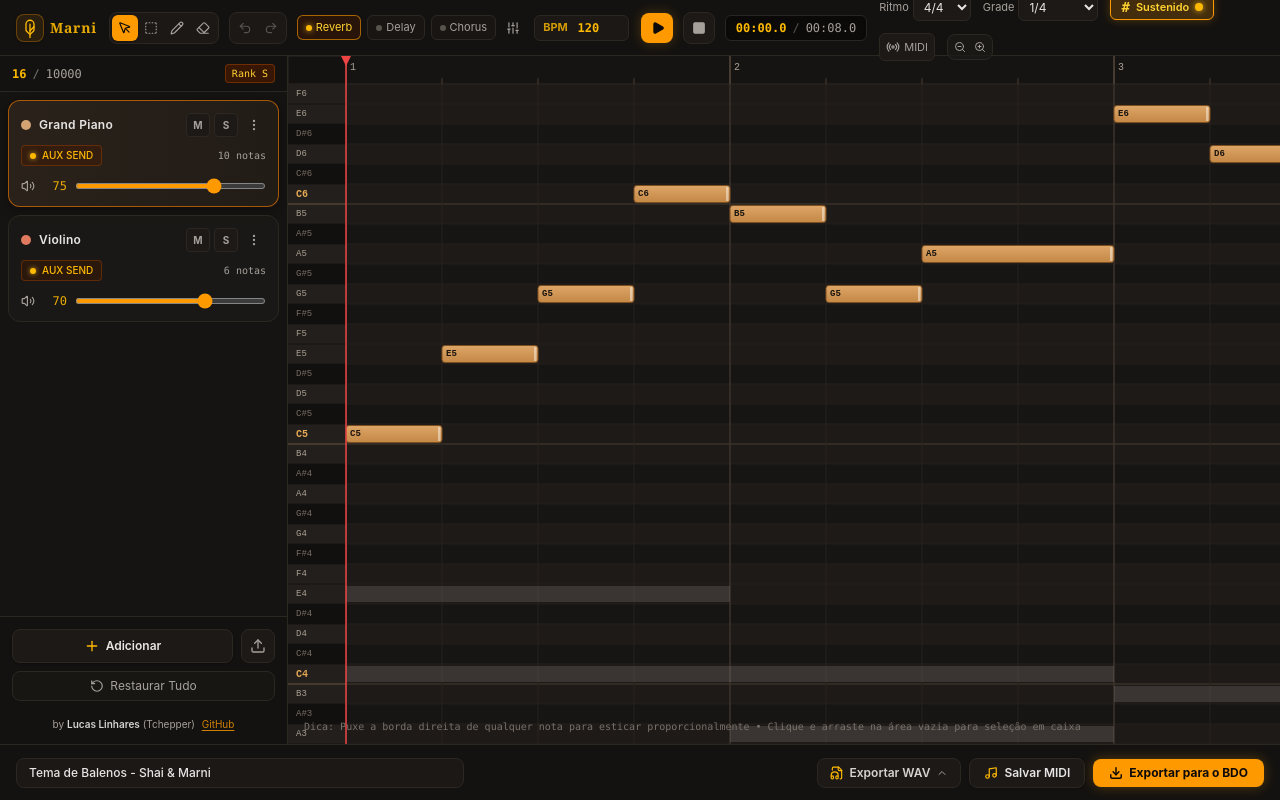
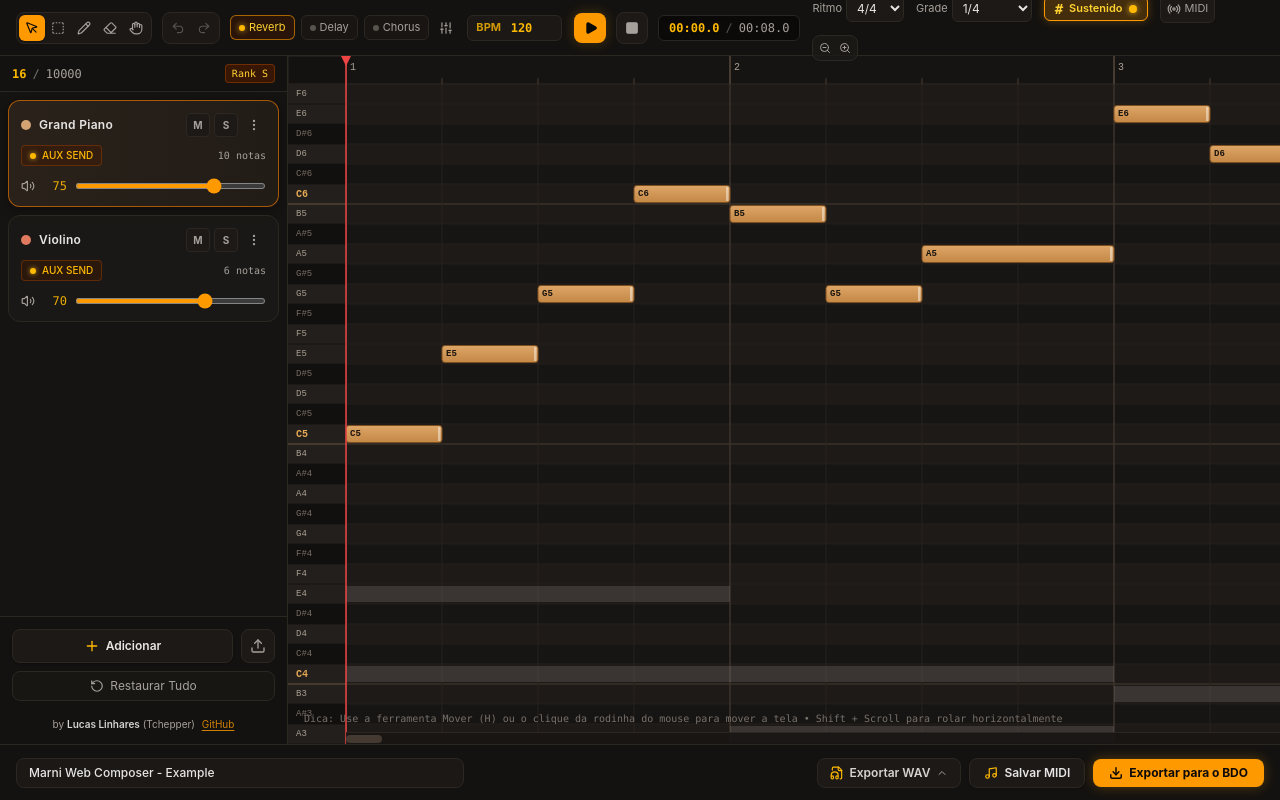
Before and after one commit to llinhares/marni-web-composer, a React (Vite) app: page / in a window 1280 px wide. Built offline with nearby package versions, Linux system fonts and the light colour scheme.

Commit message:
feat: add pan tool, middle-click canvas dragging, horizontal scrollbar, and playhead auto-scroll

```diff
--- a/src/App.tsx
+++ b/src/App.tsx
@@ -91,7 +91,7 @@ export default function App() {
   // Core DAW State
   const [tracks, setTracks] = useState<Track[]>(INITIAL_TRACKS);
   const [activeTrackId, setActiveTrackId] = useState<string>('track-piano');
-  const [title, setTitle] = useState<string>('Tema de Balenos - Shai & Marni');
+  const [title, setTitle] = useState<string>('Marni Web Composer - Example');
   const [bpm, setBpm] = useState<number>(120);
   const [timeSignature, setTimeSignature] = useState<TimeSignature>('4/4');
   const [gridSnap, setGridSnap] = useState<GridSnap>('1/4');
@@ -428,7 +428,7 @@ export default function App() {
     setTracks(resetTracks);
     setActiveTrackId('track-piano');
     setCurrentPlayheadTick(0);
-    setTitle('Tema de Balenos - Shai & Marni');
+    setTitle('Marni Web Composer - Example');
     setIsResetConfirmOpen(false);
     pushHistory(resetTracks, 'track-piano');
   };
@@ -494,6 +494,8 @@ export default function App() {
         setToolMode('pencil');
       } else if (e.key === 'e' || e.key === 'E') {
         setToolMode('eraser');
+      } else if (e.key === 'h' || e.key === 'H') {
+        setToolMode('pan');
       }
     };
 
@@ -695,6 +697,7 @@ export default function App() {
           timeSignature={timeSignature}
           accidentals={accidentals}
           currentPlayheadTick={currentPlayheadTick}
+          isPlaying={isPlaying}
           onSeek={handleSeek}
           zoomLevel={zoomLevel}
           scaleType={scaleType}
--- a/src/components/Header.tsx
+++ b/src/components/Header.tsx
@@ -15,6 +15,7 @@ import {
   ZoomOut,
   Undo2,
   Redo2,
+  Hand,
 } from 'lucide-react';
 import type { ToolMode, GridSnap, TimeSignature, EffectorSettings } from '../types/music.ts';
 import { formatTimecode, ticksToSeconds } from '../utils/musicMath.ts';
@@ -104,8 +105,7 @@ export const Header: React.FC<HeaderProps> = ({
         {onToggleSidebar && (
           <button
             onClick={onToggleSidebar}
-            className={`md:hidden p-1.5 rounded-lg border transition-colors ${
-              isSidebarOpen
+            className={`md:hidden p-1.5 rounded-lg border transition-colors ${isSidebarOpen
               ? 'bg-amber-500/20 border-amber-500/60 text-amber-300'
               : 'bg-stone-900 border-[#2d2722] text-stone-400'
               }`}
@@ -116,22 +116,11 @@ export const Header: React.FC<HeaderProps> = ({
           </button>
         )}
 
-        {/* Brand Feather Logo */}
-        <div className="flex items-center gap-1.5 font-serif font-bold text-amber-400 tracking-wide mr-0.5 group">
-          <div className="w-7 h-7 rounded-lg bg-amber-500/10 border border-amber-500/30 flex items-center justify-center text-amber-400 shadow-sm shrink-0">
-            <Feather className="w-4 h-4 transform -rotate-45" />
-          </div>
-          <span className="hidden xl:inline text-sm font-semibold tracking-wider text-amber-400/90 font-serif">
-            Marni
-          </span>
-        </div>
-
         {/* Edit Tools */}
         <div className="flex items-center rounded-lg bg-stone-900/90 p-0.5 border border-[#2d2722]">
           <button
             onClick={() => onSetToolMode('pointer')}
-            className={`p-1.5 rounded-md transition-colors ${
-              toolMode === 'pointer'
+            className={`p-1.5 rounded-md transition-colors ${toolMode === 'pointer'
               ? 'bg-amber-500 text-stone-950 font-bold shadow'
               : 'text-stone-400 hover:text-stone-200'
               }`}
@@ -142,8 +131,7 @@ export const Header: React.FC<HeaderProps> = ({
           </button>
           <button
             onClick={() => onSetToolMode('select')}
-            className={`p-1.5 rounded-md transition-colors ${
-              toolMode === 'select'
+            className={`p-1.5 rounded-md transition-colors ${toolMode === 'select'
               ? 'bg-amber-500 text-stone-950 font-bold shadow'
               : 'text-stone-400 hover:text-stone-200'
               }`}
@@ -154,8 +142,7 @@ export const Header: React.FC<HeaderProps> = ({
           </button>
           <button
             onClick={() => onSetToolMode('pencil')}
-            className={`p-1.5 rounded-md transition-colors ${
-              toolMode === 'pencil'
+            className={`p-1.5 rounded-md transition-colors ${toolMode === 'pencil'
               ? 'bg-amber-500 text-stone-950 font-bold shadow'
               : 'text-stone-400 hover:text-stone-200'
               }`}
@@ -166,8 +153,7 @@ export const Header: React.FC<HeaderProps> = ({
           </button>
           <button
             onClick={() => onSetToolMode('eraser')}
-            className={`p-1.5 rounded-md transition-colors ${
-              toolMode === 'eraser'
+            className={`p-1.5 rounded-md transition-colors ${toolMode === 'eraser'
               ? 'bg-amber-500 text-stone-950 font-bold shadow'
               : 'text-stone-400 hover:text-stone-200'
               }`}
@@ -176,6 +162,17 @@ export const Header: React.FC<HeaderProps> = ({
           >
             <Eraser className="w-3.5 h-3.5" />
           </button>
+          <button
+            onClick={() => onSetToolMode('pan')}
+            className={`p-1.5 rounded-md transition-colors ${toolMode === 'pan'
+              ? 'bg-amber-500 text-stone-950 font-bold shadow'
+              : 'text-stone-400 hover:text-stone-200'
+              }`}
+            title="Mover Grade / Panorâmica (H)"
+            aria-label="Ferramenta Mover / Panorâmica"
+          >
+            <Hand className="w-3.5 h-3.5" />
+          </button>
         </div>
 
         {/* Undo / Redo History Buttons */}
@@ -183,8 +180,7 @@ export const Header: React.FC<HeaderProps> = ({
           <button
             onClick={onUndo}
             disabled={!canUndo}
-            className={`p-1.5 rounded-md transition-colors ${
-              canUndo
+            className={`p-1.5 rounded-md transition-colors ${canUndo
               ? 'text-stone-300 hover:text-amber-400 hover:bg-stone-800'
               : 'text-stone-600 cursor-not-allowed'
               }`}
@@ -196,8 +192,7 @@ export const Header: React.FC<HeaderProps> = ({
           <button
             onClick={onRedo}
             disabled={!canRedo}
-            className={`p-1.5 rounded-md transition-colors ${
-              canRedo
+            className={`p-1.5 rounded-md transition-colors ${canRedo
               ? 'text-stone-300 hover:text-amber-400 hover:bg-stone-800'
               : 'text-stone-600 cursor-not-allowed'
               }`}
@@ -212,16 +207,14 @@ export const Header: React.FC<HeaderProps> = ({
         <div className="hidden lg:flex items-center gap-1.5">
           <button
             onClick={onToggleReverb}
-            className={`flex items-center gap-1 px-2 py-1 rounded-md border text-[11px] transition-colors ${
-              effectorSettings.reverb.enabled
+            className={`flex items-center gap-1 px-2 py-1 rounded-md border text-[11px] transition-colors ${effectorSettings.reverb.enabled
               ? 'bg-amber-950/40 border-amber-500/60 text-amber-300'
               : 'bg-stone-900/50 border-[#2d2722] text-stone-400 hover:text-stone-300'
               }`}
             title="Alternar Reverb"
           >
             <span
-              className={`w-1.5 h-1.5 rounded-full ${
-                effectorSettings.reverb.enabled ? 'bg-amber-400 shadow-[0_0_6px_rgba(251,191,36,0.9)]' : 'bg-stone-600'
+              className={`w-1.5 h-1.5 rounded-full ${effectorSettings.reverb.enabled ? 'bg-amber-400 shadow-[0_0_6px_rgba(251,191,36,0.9)]' : 'bg-stone-600'
                 }`}
             />
             Reverb
@@ -229,16 +222,14 @@ export const Header: React.FC<HeaderProps> = ({
 
           <button
             onClick={onToggleDelay}
-            className={`flex items-center gap-1 px-2 py-1 rounded-md border text-[11px] transition-colors ${
-              effectorSettings.delay.enabled
+            className={`flex items-center gap-1 px-2 py-1 rounded-md border text-[11px] transition-colors ${effectorSettings.delay.enabled
               ? 'bg-amber-950/40 border-amber-500/60 text-amber-300'
               : 'bg-stone-900/50 border-[#2d2722] text-stone-400 hover:text-stone-300'
               }`}
             title="Alternar Delay"
           >
             <span
-              className={`w-1.5 h-1.5 rounded-full ${
-                effectorSettings.delay.enabled ? 'bg-amber-400 shadow-[0_0_6px_rgba(251,191,36,0.9)]' : 'bg-stone-600'
+              className={`w-1.5 h-1.5 rounded-full ${effectorSettings.delay.enabled ? 'bg-amber-400 shadow-[0_0_6px_rgba(251,191,36,0.9)]' : 'bg-stone-600'
                 }`}
             />
             Delay
@@ -246,16 +237,14 @@ export const Header: React.FC<HeaderProps> = ({
 
           <button
             onClick={onToggleChorus}
-            className={`flex items-center gap-1 px-2 py-1 rounded-md border text-[11px] transition-colors ${
-              effectorSettings.chorus.enabled
+            className={`flex items-center gap-1 px-2 py-1 rounded-md border text-[11px] transition-colors ${effectorSettings.chorus.enabled
               ? 'bg-amber-950/40 border-amber-500/60 text-amber-300'
               : 'bg-stone-900/50 border-[#2d2722] text-stone-400 hover:text-stone-300'
               }`}
             title="Alternar Chorus"
           >
             <span
-              className={`w-1.5 h-1.5 rounded-full ${
-                effectorSettings.chorus.enabled ? 'bg-amber-400 shadow-[0_0_6px_rgba(251,191,36,0.9)]' : 'bg-stone-600'
+              className={`w-1.5 h-1.5 rounded-full ${effectorSettings.chorus.enabled ? 'bg-amber-400 shadow-[0_0_6px_rgba(251,191,36,0.9)]' : 'bg-stone-600'
                 }`}
             />
             Chorus
@@ -359,8 +348,7 @@ export const Header: React.FC<HeaderProps> = ({
         {/* Sustenido (#) Toggle */}
         <button
           onClick={onToggleAccidentals}
-          className={`flex items-center gap-1.5 px-2.5 py-1 rounded-md border text-[11px] font-semibold transition-all ${
-            (hasSelectedNotes ? isSelectionSharp : sustenidoActive)
+          className={`flex items-center gap-1.5 px-2.5 py-1 rounded-md border text-[11px] font-semibold transition-all ${(hasSelectedNotes ? isSelectionSharp : sustenidoActive)
             ? 'bg-amber-500/20 border-amber-500 text-amber-300 shadow-[0_0_8px_rgba(245,158,11,0.3)]'
             : 'bg-stone-900/60 border-[#2d2722] text-stone-400 hover:text-stone-200'
             }`}
@@ -383,8 +371,7 @@ export const Header: React.FC<HeaderProps> = ({
               : 'Sustenido'}
           </span>
           <span
-            className={`w-2 h-2 rounded-full transition-colors ${
-              (hasSelectedNotes ? isSelectionSharp : sustenidoActive)
+            className={`w-2 h-2 rounded-full transition-colors ${(hasSelectedNotes ? isSelectionSharp : sustenidoActive)
               ? 'bg-amber-400 shadow-[0_0_6px_rgba(251,191,36,0.9)]'
               : 'bg-stone-600'
               }`}
@@ -394,8 +381,7 @@ export const Header: React.FC<HeaderProps> = ({
         {/* MIDI Controller Connect */}
         <button
           onClick={onOpenMidiModal}
-          className={`p-1.5 rounded-md border text-xs transition-colors flex items-center gap-1 ${
-            hasMidiDevices
+          className={`p-1.5 rounded-md border text-xs transition-colors flex items-center gap-1 ${hasMidiDevices
             ? 'bg-emerald-950/40 border-emerald-500/50 text-emerald-400'
             : 'bg-stone-900 border-[#2d2722] text-stone-400 hover:text-amber-400'
             }`}
--- a/src/components/PianoRoll.tsx
+++ b/src/components/PianoRoll.tsx
@@ -50,6 +50,7 @@ interface PianoRollProps {
   sustenidoActive?: boolean;
   onToggleSustenido?: () => void;
   currentPlayheadTick: number;
+  isPlaying?: boolean;
   onSeek: (tick: number) => void;
   zoomLevel: number;
   scaleType: string;
@@ -73,6 +74,7 @@ export const PianoRoll: React.FC<PianoRollProps> = ({
   sustenidoActive = true,
   onToggleSustenido,
   currentPlayheadTick,
+  isPlaying = false,
   onSeek,
   zoomLevel,
   scaleType,
@@ -101,13 +103,34 @@ export const PianoRoll: React.FC<PianoRollProps> = ({
     [activeNotes]
   );
 
-  // Metrics based on zoom
+  // Metrics based on zoom & dynamic song length
   const pixelsPerTick = 0.2 * zoomLevel;
   const keyHeight = Math.max(16, Math.min(36, Math.round(DEFAULT_KEY_HEIGHT * Math.sqrt(zoomLevel))));
   const totalGridHeight = TOTAL_PITCHES * keyHeight;
   const beatsPerMeasure = getBeatsPerMeasure(timeSignature);
   const ticksPerMeasure = beatsPerMeasure * 480;
-  const totalGridWidth = 64 * ticksPerMeasure * pixelsPerTick + 800;
+
+  // Find furthest note or playhead to dynamically extend grid width
+  const maxSongTick = useMemo(() => {
+    let max = 0;
+    tracks.forEach((t) => {
+      t.notes.forEach((n) => {
+        const end = n.startTick + n.durationTicks;
+        if (end > max) max = end;
+      });
+    });
+    return Math.max(max, currentPlayheadTick);
+  }, [tracks, currentPlayheadTick]);
+
+  // Guarantee at least 64 bars, and expand 48 bars beyond the furthest note
+  const totalGridBars = useMemo(() => {
+    const minBars = 64;
+    const songBars = Math.ceil(maxSongTick / ticksPerMeasure);
+    return Math.max(minBars, songBars + 48);
+  }, [maxSongTick, ticksPerMeasure]);
+
+  const totalGridTicks = totalGridBars * ticksPerMeasure;
+  const totalGridWidth = totalGridTicks * pixelsPerTick;
 
   // Auto-focus drum kit range (pitches 48 to 62) when switching to percussion track
   useEffect(() => {
@@ -118,7 +141,29 @@ export const PianoRoll: React.FC<PianoRollProps> = ({
     }
   }, [isPercussion, activeTrackId, keyHeight]);
 
-  // Drag interaction states
+  // Container resize observer for responsive scrollbars and layout
+  const [containerWidth, setContainerWidth] = useState(1000);
+
+  useEffect(() => {
+    const container = containerRef.current;
+    if (!container) return;
+
+    const updateSize = () => {
+      if (container.clientWidth > 0) {
+        setContainerWidth(container.clientWidth);
+      }
+    };
+
+    updateSize();
+    const observer = new ResizeObserver(updateSize);
+    observer.observe(container);
+    return () => observer.disconnect();
+  }, []);
+
+  const visibleWidth = Math.max(100, containerWidth - keyboardWidth);
+  const maxScrollX = Math.max(0, totalGridWidth - visibleWidth);
+
+  // Drag interaction states (including Pan with middle-click or pan tool)
   const [dragAction, setDragAction] = useState<{
     type: 'create' | 'move' | 'resize' | 'pan' | 'selectBox';
     targetNoteId?: string;
@@ -129,7 +174,56 @@ export const PianoRoll: React.FC<PianoRollProps> = ({
     currentY?: number;
     startTick: number;
     startPitch: number;
+    startScrollX?: number;
+    startScrollY?: number;
   } | null>(null);
+
+  // Horizontal Scrollbar dragging state
+  const [isDraggingScrollbar, setIsDraggingScrollbar] = useState(false);
+  const scrollbarDragStart = useRef<{ startX: number; startScrollX: number }>({ startX: 0, startScrollX: 0 });
+
+  const scrollbarThumbWidth = Math.max(
+    36,
+    Math.min(visibleWidth, (visibleWidth / Math.max(1, totalGridWidth)) * visibleWidth)
+  );
+  const scrollbarTrackDistance = Math.max(1, visibleWidth - scrollbarThumbWidth);
+  const scrollbarThumbLeft =
+    maxScrollX > 0
+      ? (Math.min(maxScrollX, Math.max(0, scrollX)) / maxScrollX) * scrollbarTrackDistance
+      : 0;
+
+  // Auto-scroll to follow playhead smoothly during playback
+  useEffect(() => {
+    if (!isPlaying || dragAction?.type === 'pan' || isDraggingScrollbar) return;
+
+    const playheadX = keyboardWidth + currentPlayheadTick * pixelsPerTick - scrollX;
+
+    // Advance view when playhead approaches the right 85% of screen
+    if (playheadX > keyboardWidth + visibleWidth * 0.85) {
+      const targetScrollX = Math.max(
+        0,
+        Math.min(maxScrollX, currentPlayheadTick * pixelsPerTick - visibleWidth * 0.2)
+      );
+      setScrollX(targetScrollX);
+    } else if (playheadX < keyboardWidth) {
+      // Reposition if playhead looped back before view
+      const targetScrollX = Math.max(
+        0,
+        Math.min(maxScrollX, currentPlayheadTick * pixelsPerTick - visibleWidth * 0.2)
+      );
+      setScrollX(targetScrollX);
+    }
+  }, [
+    currentPlayheadTick,
+    isPlaying,
+    dragAction?.type,
+    isDraggingScrollbar,
+    pixelsPerTick,
+    scrollX,
+    keyboardWidth,
+    visibleWidth,
+    maxScrollX,
+  ]);
 
   // Coordinate transformations
   const pitchToY = useCallback(
@@ -713,8 +807,74 @@ export const PianoRoll: React.FC<PianoRollProps> = ({
     beatsPerMeasure,
   ]);
 
-  // Pointer Interaction (Selection, Proportional Resize, Move)
+  // Scrollbar Dragging and Clicking Handlers
+  const handleScrollbarThumbPointerDown = (e: React.PointerEvent<HTMLDivElement>) => {
+    e.preventDefault();
+    e.stopPropagation();
+    try {
+      e.currentTarget.setPointerCapture(e.pointerId);
+    } catch {
+      // ignore
+    }
+    setIsDraggingScrollbar(true);
+    scrollbarDragStart.current = {
+      startX: e.clientX,
+      startScrollX: scrollX,
+    };
+  };
+
+  const handleScrollbarThumbPointerMove = (e: React.PointerEvent<HTMLDivElement>) => {
+    if (!isDraggingScrollbar) return;
+    e.preventDefault();
+    e.stopPropagation();
+    const dx = e.clientX - scrollbarDragStart.current.startX;
+    const scrollDelta = (dx / scrollbarTrackDistance) * maxScrollX;
+    setScrollX(Math.max(0, Math.min(maxScrollX, scrollbarDragStart.current.startScrollX + scrollDelta)));
+  };
+
+  const handleScrollbarThumbPointerUp = (e: React.PointerEvent<HTMLDivElement>) => {
+    if (isDraggingScrollbar) {
+      try {
+        e.currentTarget.releasePointerCapture(e.pointerId);
+      } catch {
+        // ignore
+      }
+      setIsDraggingScrollbar(false);
+    }
+  };
+
+  const handleScrollbarTrackClick = (e: React.MouseEvent<HTMLDivElement>) => {
+    const rect = e.currentTarget.getBoundingClientRect();
+    const clickX = e.clientX - rect.left;
+    const targetThumbLeft = clickX - scrollbarThumbWidth / 2;
+    const ratio = Math.max(0, Math.min(1, targetThumbLeft / scrollbarTrackDistance));
+    setScrollX(ratio * maxScrollX);
+  };
+
+  // Pointer Interaction (Selection, Proportional Resize, Move, Pan)
   const handlePointerDown = (e: React.PointerEvent<HTMLCanvasElement>) => {
+    // 0. Middle Click (Button 1) or Hand/Pan Tool
+    if (e.button === 1 || toolMode === 'pan') {
+      e.preventDefault();
+      try {
+        e.currentTarget.setPointerCapture(e.pointerId);
+      } catch {
+        // ignore
+      }
+      setDragAction({
+        type: 'pan',
+        startX: e.clientX,
+        startY: e.clientY,
+        startScrollX: scrollX,
+        startScrollY: scrollY,
+        startTick: 0,
+        startPitch: 0,
+      });
+      return;
+    }
+
+    if (e.button !== 0) return;
+
     const rect = e.currentTarget.getBoundingClientRect();
     const x = e.clientX - rect.left;
     const y = e.clientY - rect.top;
@@ -878,7 +1038,26 @@ export const PianoRoll: React.FC<PianoRollProps> = ({
     const x = e.clientX - rect.left;
     const y = e.clientY - rect.top;
 
+    // 0. Pan Dragging
+    if (dragAction?.type === 'pan') {
+      e.currentTarget.style.cursor = 'grabbing';
+      const dx = e.clientX - dragAction.startX;
+      const dy = e.clientY - dragAction.startY;
+      const startX = dragAction.startScrollX ?? scrollX;
+      const startY = dragAction.startScrollY ?? scrollY;
+
+      const maxScrollY = Math.max(0, totalGridHeight - 200);
+
+      setScrollX(Math.max(0, Math.min(maxScrollX, startX - dx)));
+      setScrollY(Math.max(0, Math.min(maxScrollY, startY - dy)));
+      return;
+    }
+
     if (!dragAction) {
+      if (toolMode === 'pan') {
+        e.currentTarget.style.cursor = 'grab';
+        return;
+      }
       if (x < keyboardWidth) {
         e.currentTarget.style.cursor = 'pointer';
         return;
@@ -1001,18 +1180,27 @@ export const PianoRoll: React.FC<PianoRollProps> = ({
     }
   };
 
-  const handlePointerUp = () => {
+  const handlePointerUp = (e: React.PointerEvent<HTMLCanvasElement>) => {
+    if (dragAction?.type === 'pan') {
+      try {
+        e.currentTarget.releasePointerCapture(e.pointerId);
+      } catch {
+        // ignore
+      }
+    }
     setDragAction(null);
   };
 
   const handleWheel = (e: React.WheelEvent) => {
     e.preventDefault();
+    const maxScrollY = Math.max(0, totalGridHeight - 200);
+
     if (e.shiftKey) {
-      setScrollX((prev) => Math.max(0, Math.min(totalGridWidth, prev + e.deltaY)));
+      setScrollX((prev) => Math.max(0, Math.min(maxScrollX, prev + e.deltaY)));
     } else {
-      setScrollY((prev) => Math.max(0, Math.min(totalGridHeight - 300, prev + e.deltaY)));
+      setScrollY((prev) => Math.max(0, Math.min(maxScrollY, prev + e.deltaY)));
       if (Math.abs(e.deltaX) > 0) {
-        setScrollX((prev) => Math.max(0, Math.min(totalGridWidth, prev + e.deltaX)));
+        setScrollX((prev) => Math.max(0, Math.min(maxScrollX, prev + e.deltaX)));
       }
     }
   };
@@ -1020,7 +1208,7 @@ export const PianoRoll: React.FC<PianoRollProps> = ({
   return (
     <div
       ref={containerRef}
-      className="flex-1 h-full w-full relative overflow-hidden bg-[#141210] cursor-crosshair touch-none select-none"
+      className="flex-1 h-full w-full relative overflow-hidden bg-[#141210] touch-none select-none"
       onWheel={handleWheel}
     >
       <canvas
@@ -1029,6 +1217,12 @@ export const PianoRoll: React.FC<PianoRollProps> = ({
         onPointerMove={handlePointerMove}
         onPointerUp={handlePointerUp}
         onPointerCancel={handlePointerUp}
+        onMouseDown={(e) => {
+          if (e.button === 1) e.preventDefault();
+        }}
+        onAuxClick={(e) => {
+          if (e.button === 1) e.preventDefault();
+        }}
         className="w-full h-full block"
       />
 
@@ -1061,7 +1255,7 @@ export const PianoRoll: React.FC<PianoRollProps> = ({
 
       {/* Floating Multi-Selection & Proportional Transform Toolbar */}
       {selectedNoteIds.size > 0 && (
-        <div className="absolute bottom-4 left-1/2 -translate-x-1/2 flex items-center gap-2 p-1.5 px-3 rounded-xl bg-[#1c1917]/95 border border-amber-500/70 shadow-2xl backdrop-blur-md z-40 text-xs">
+        <div className="absolute bottom-6 left-1/2 -translate-x-1/2 flex items-center gap-2 p-1.5 px-3 rounded-xl bg-[#1c1917]/95 border border-amber-500/70 shadow-2xl backdrop-blur-md z-40 text-xs">
           <div className="flex items-center gap-2 pr-2 border-r border-[#3e342b]">
             <span className="px-2 py-0.5 rounded-md bg-amber-500 text-stone-950 font-bold text-xs shadow-sm">
               {selectedNoteIds.size} notas
@@ -1158,10 +1352,33 @@ export const PianoRoll: React.FC<PianoRollProps> = ({
         </div>
       )}
 
+      {/* Horizontal Scrollbar */}
+      <div
+        className="absolute bottom-0 right-0 h-3 bg-[#181513]/90 border-t border-[#2d2722] z-30 flex items-center select-none cursor-pointer"
+        style={{ left: `${keyboardWidth}px` }}
+        onClick={handleScrollbarTrackClick}
+      >
+        <div
+          className={`h-2 rounded-full transition-colors cursor-grab active:cursor-grabbing ${
+            isDraggingScrollbar
+              ? 'bg-amber-500 shadow-md shadow-amber-500/30'
+              : 'bg-[#443a32] hover:bg-amber-600/70'
+          }`}
+          style={{
+            width: `${scrollbarThumbWidth}px`,
+            transform: `translateX(${scrollbarThumbLeft}px)`,
+          }}
+          onPointerDown={handleScrollbarThumbPointerDown}
+          onPointerMove={handleScrollbarThumbPointerMove}
+          onPointerUp={handleScrollbarThumbPointerUp}
+          onPointerCancel={handleScrollbarThumbPointerUp}
+        />
+      </div>
+
       {/* Subtle Bottom Instruction Hint */}
-      <div className="absolute bottom-2 left-4 pointer-events-none hidden lg:block">
+      <div className="absolute bottom-4 left-4 pointer-events-none hidden lg:block z-20">
         <span className="text-[10px] text-stone-500 font-mono">
-          Dica: Puxe a borda direita de qualquer nota para esticar proporcionalmente • Clique e arraste na área vazia para seleção em caixa
+          Dica: Use a ferramenta Mover (H) ou o clique da rodinha do mouse para mover a tela • Shift + Scroll para rolar horizontalmente
         </span>
       </div>
     </div>
--- a/src/types/music.ts
+++ b/src/types/music.ts
@@ -55,7 +55,7 @@ export type GridSnap = '1/1' | '1/2' | '1/4' | '1/8' | '1/16' | '1/32' | '1/64'
 
 export type TimeSignature = '4/4' | '3/4' | '6/8' | '2/4' | '12/8';
 
-export type ToolMode = 'pointer' | 'pencil' | 'eraser' | 'select';
+export type ToolMode = 'pointer' | 'pencil' | 'eraser' | 'select' | 'pan';
 
 export interface EffectorSettings {
   reverb: {
```
Also changed, not shown: index.html (+11 -3 lines), src/components/BdoExportModal.tsx (+9 -13 lines), public/MWC_Logo.svg (added). Lines whose indentation alone changed are shown as unchanged.
